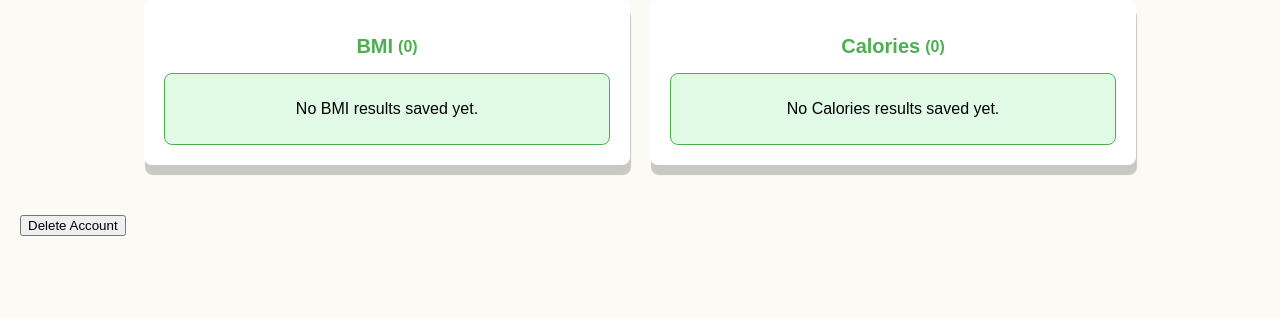
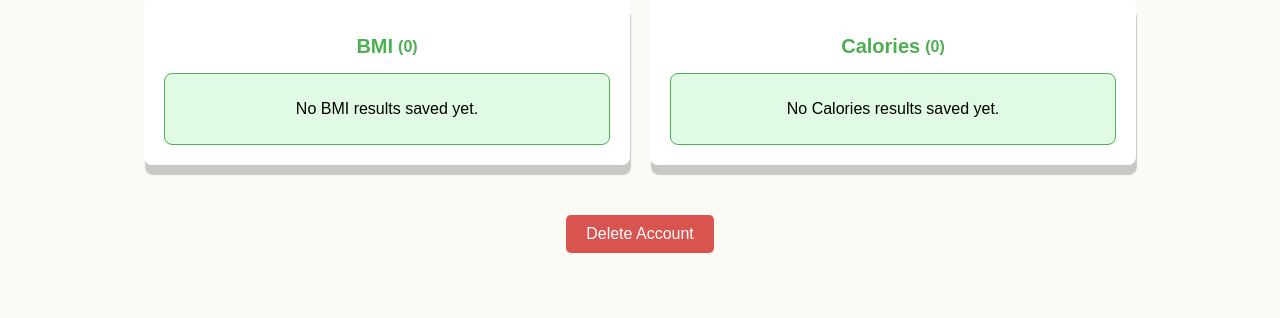
Before and after one commit to Yafaa2/fitness-calculator, a Flask app: template templates/profile.html in a window 1280 px wide. Shown: the part 259-577 px from the top of the page. Run offline with Flask 3, Linux system fonts and the light colour scheme; the template is opened without the code that fills it, so the values that code supplies are empty.

Commit message:
feat(delete_account): Added an additional feature to delete the account for good

```diff
--- a/auth.py
+++ b/auth.py
@@ -38,7 +38,7 @@ def sign_up():
     with open('users.json', 'w', encoding="utf-8") as file:
         json.dump(users, file, indent=4)
 
-    return jsonify({"message": "Account created!"}), 201
+    return jsonify({"message": "Account created successfully!"}), 201
 
 
 
--- a/static/css/profile.css
+++ b/static/css/profile.css
@@ -108,6 +108,32 @@ a:hover {
     color: rgb(76, 175, 80);
 }
 
+.button-container {
+    display: flex;
+    justify-content: center;
+    margin-top: 20px;
+}
+
+#deleteAccountButton {
+    background-color: #d9534f;
+    color: white;
+    border: none;
+    border-radius: 5px;
+    padding: 10px 20px;
+    font-size: 16px;
+    cursor: pointer;
+    transition: background-color 0.3s, transform 0.2s;
+}
+
+#deleteAccountButton:hover {
+    background-color: #c9302c;
+    transform: scale(1.05);
+}
+
+#deleteAccountButton:active {
+    transform: scale(0.95);
+}
+
 
 @media (max-width: 768px) {
     .columns {
--- a/static/js/profile.js
+++ b/static/js/profile.js
@@ -1,3 +1,5 @@
+//saving user's email in the local storage to display it
+
 let userEmail = localStorage.getItem('userEmail');
 
 if (userEmail) {
@@ -5,3 +7,33 @@ if (userEmail) {
 } else {
         document.getElementById('userEmail').textContent = 'Email not found';
 }
+
+function deleteAccount() {
+    if (confirm('Are you sure you want to delete your account? This action cannot be undone.')) {
+        fetch('/delete_account', {
+            method: 'POST',
+            headers: {
+                'Content-Type': 'application/json'
+            }
+        })
+        .then(function(response) {
+            if (!response.ok) {
+                throw new Error('Network response was not ok ' + response.statusText);
+            }
+            return response.json();
+        })
+        .then(function(data) {
+            if (data.message) {
+                alert(data.message);
+                window.location.href = '/sign_up';
+            } else if (data.error) {
+                alert(data.error);
+            }
+        })
+        .catch(function(error) {
+            console.error('Error:', error);
+        });
+    }
+}
+
+document.getElementById('deleteAccountButton').addEventListener('click', deleteAccount);
--- a/templates/profile.html
+++ b/templates/profile.html
@@ -58,9 +58,9 @@
             </div>
         </div>
     </div>
-    <form action="/delete_account" method="POST">
-        <button type="submit" onclick="return confirm('Are you sure you want to delete your account?')">Delete Account</button>
-    </form>
+    <div class="button-container">
+        <button id="deleteAccountButton">Delete Account</button>
+    </div>
 
     <script src="/static/js/profile.js"></script>
 </body>
```
Also changed, not shown: user.py (+31 -1 lines).
